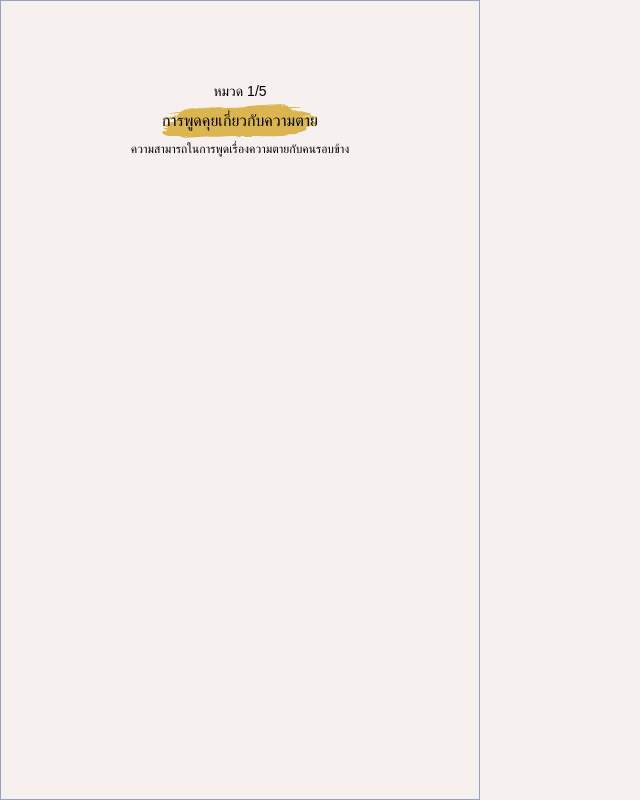
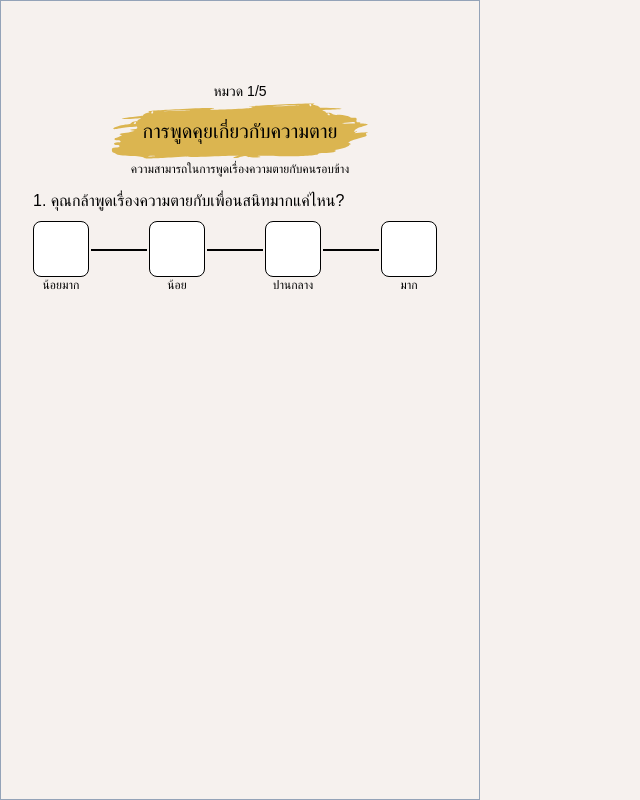
Before and after one commit to Tantatorn-dev/deathtalk-photobooth, a SvelteKit app: page /explore/1 in a window 1280 px wide. Shown: the whole page, without its empty margins (0-640 px from the left). Built offline with nearby package versions, Linux system fonts and the light colour scheme; a web font is replaced by a local one.

Commit message:
feat: add question block

```diff
--- a/src/components/explore/Header.svelte
+++ b/src/components/explore/Header.svelte
@@ -8,6 +8,6 @@
 
 <div class="flex flex-col items-center justify-center">
 	<p class="text-sm">หมวด {chapter}/5</p>
-	<SplashText className="pt-2  pb-2 text-center">{title}</SplashText>
+	<SplashText className="pt-4 pb-4 pl-8 pr-8 text-center text-xl">{title}</SplashText>
 	<p class="text-xs">{subtitle}</p>
 </div>
--- /dev/null
+++ b/src/components/explore/Question.svelte
@@ -0,0 +1,42 @@
+<script lang="ts">
+	export let question = '';
+</script>
+
+<div class="flex flex-col gap-2">
+	<p>{question}</p>
+	<div class="flex flex-row">
+		<div class="flex flex-col items-center justify-center">
+			<div class="choicebox" />
+			<p class="label">น้อยมาก</p>
+		</div>
+		<div class="line" />
+		<div class="flex flex-col items-center justify-center">
+			<div class="choicebox" />
+			<p class="label">น้อย</p>
+		</div>
+		<div class="line" />
+		<div class="flex flex-col items-center justify-center">
+			<div class="choicebox" />
+			<p class="label">ปานกลาง</p>
+		</div>
+		<div class="line" />
+		<div class="flex flex-col items-center justify-center">
+			<div class="choicebox" />
+			<p class="label">มาก</p>
+		</div>
+	</div>
+</div>
+
+<style lang="postcss">
+	.choicebox {
+		@apply w-14 h-14 bg-white rounded-lg border border-black;
+	}
+
+	.label {
+		@apply text-xs text-center;
+	}
+
+	.line {
+		@apply w-14 h-0.5 bg-black mt-7 ml-0.5 mr-0.5;
+	}
+</style>
--- a/src/routes/explore/1/+page.svelte
+++ b/src/routes/explore/1/+page.svelte
@@ -1,5 +1,8 @@
 <script>
 	import Header from '../../../components/explore/Header.svelte';
+	import Question from '../../../components/explore/Question.svelte';
+
+	let index = 0;
 </script>
 
 <div class="flex flex-col gap-3 mt-20 ml-8 mr-8">
@@ -8,4 +11,7 @@
 		title="การพูดคุยเกี่ยวกับความตาย"
 		subtitle="ความสามารถในการพูดเรื่องความตายกับคนรอบข้าง"
 	/>
+	<Question
+		question="1. คุณกล้าพูดเรื่องความตายกับเพื่อนสนิทมากแค่ไหน?"
+	/>
 </div>
```
